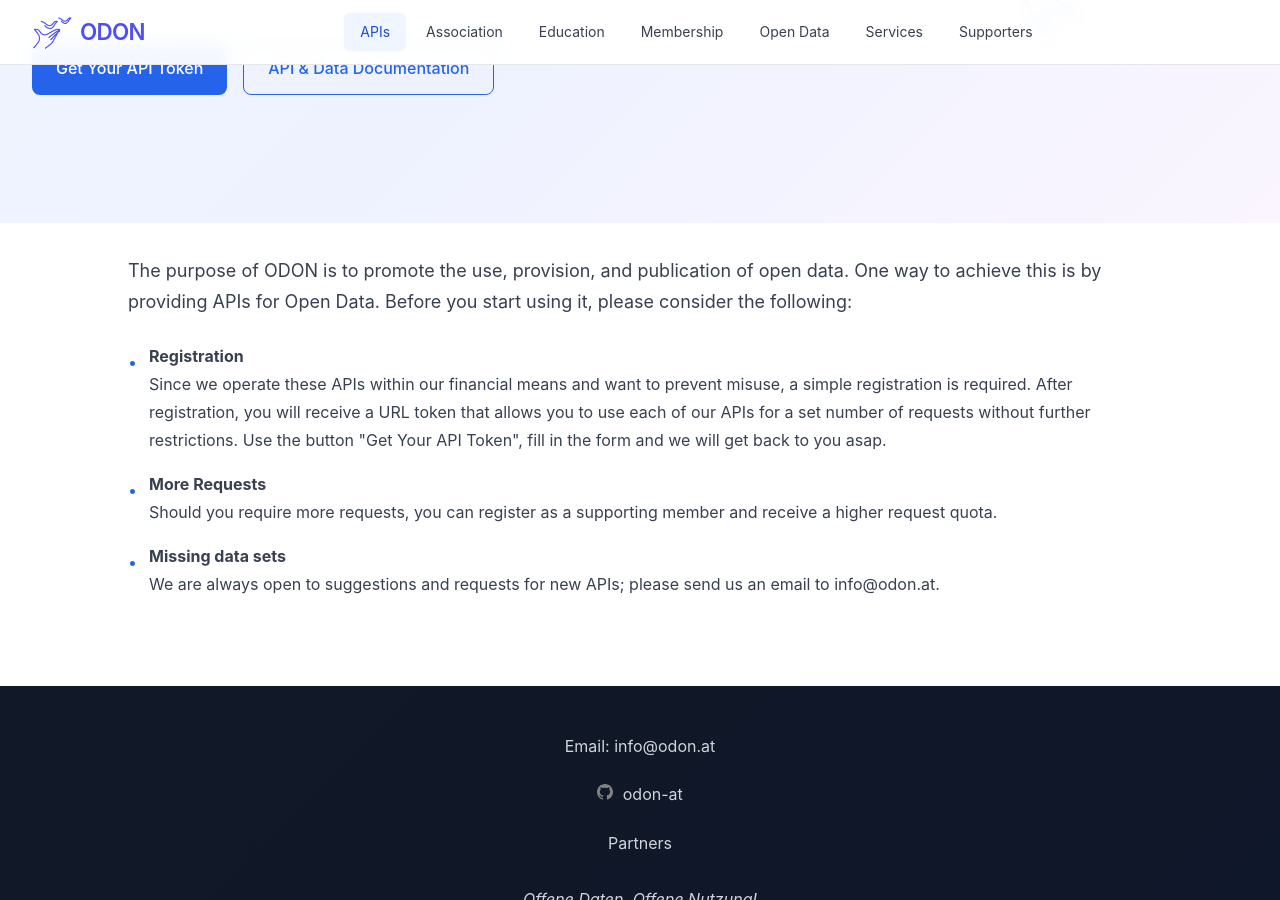
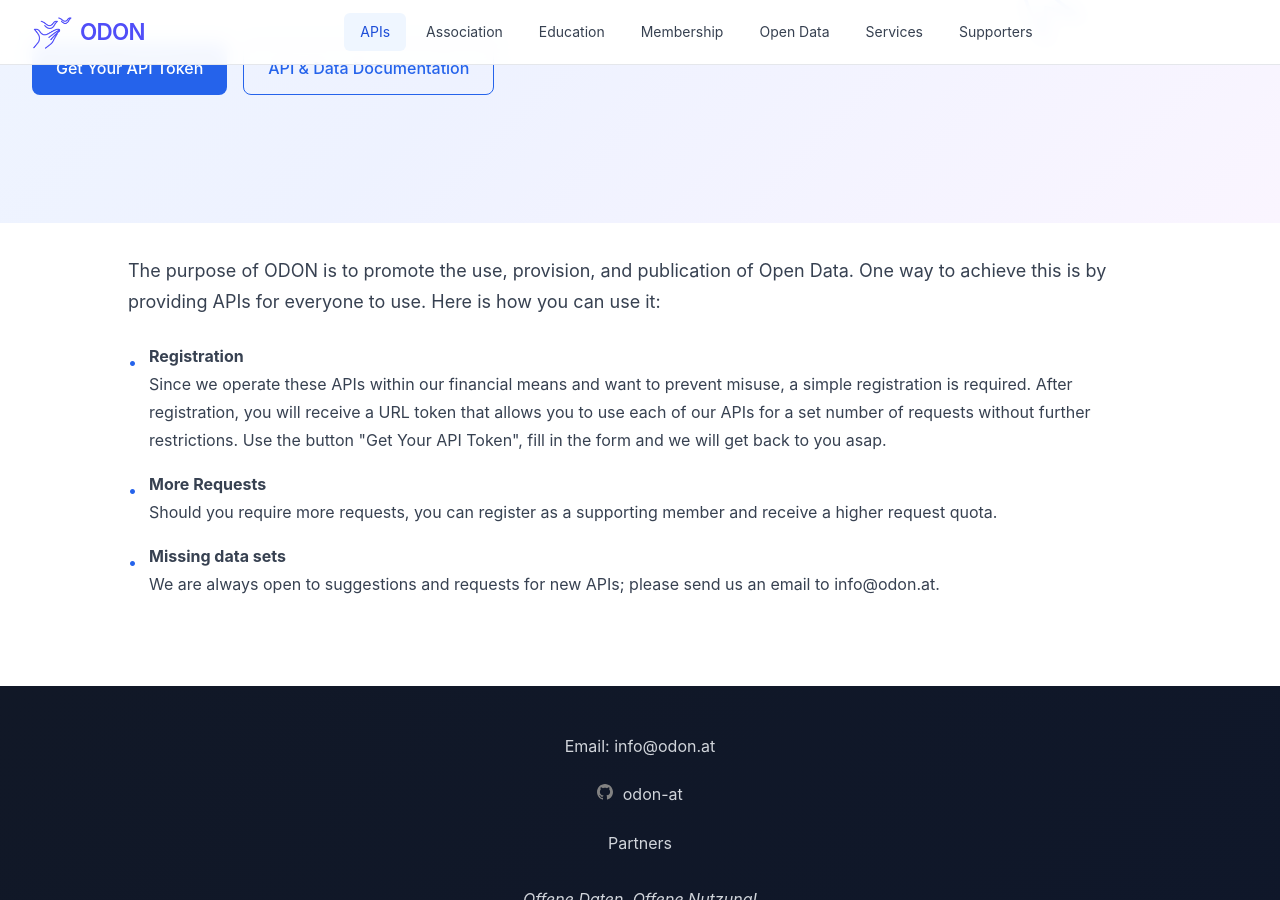
Before and after one commit to verein-odon/verein-odon.github.io, a Jekyll site: the page built from docs/en/apis.md, in a window 1280 px wide and 900 px high, scrolled down 493 px. Built offline with Jekyll 4.4.1, drawn with Linux system fonts in a browser that asks for light colours.

Commit message:
Update content

```diff
--- a/docs/en/apis.md
+++ b/docs/en/apis.md
@@ -10,7 +10,7 @@
   <div class="container">
     <div class="content-section">
       <p>
-        The purpose of ODON is to promote the use, provision, and publication of open data. One way to achieve this is by providing APIs for Open Data. Before you start using it, please consider the following:
+        The purpose of ODON is to promote the use, provision, and publication of Open Data. One way to achieve this is by providing APIs for everyone to use. Here is how you can use it:
       </p>
       <ul>
         <li>
```
